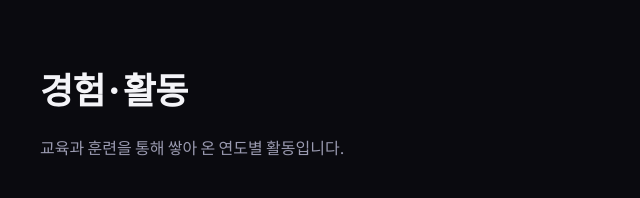
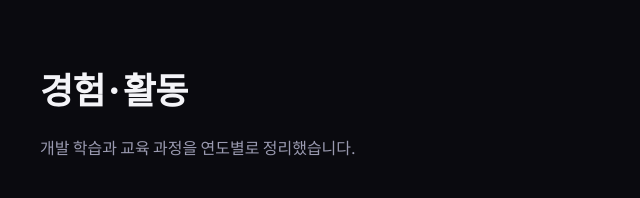
Before and after one commit to khs0808sky/portfolio, a plain HTML site: page index.html in a window 1280 px wide. Shown: the part 1160-1358 px from the top of the page, 0-640 px from the left. Drawn offline with Linux system fonts and the light colour scheme.

Commit message:
수정 사항4

```diff
--- a/index.html
+++ b/index.html
@@ -96,7 +96,7 @@
         <div class="container">
           <h2 class="section-title" id="experience-title">경험 · 활동</h2>
           <p class="section-lead">
-            교육과 훈련을 통해 쌓아 온 연도별 활동입니다.
+            개발 학습과 교육 과정을 연도별로 정리했습니다.
           </p>
           <ol class="timeline" aria-label="연도별 경험">
             <li class="timeline-item">
```
